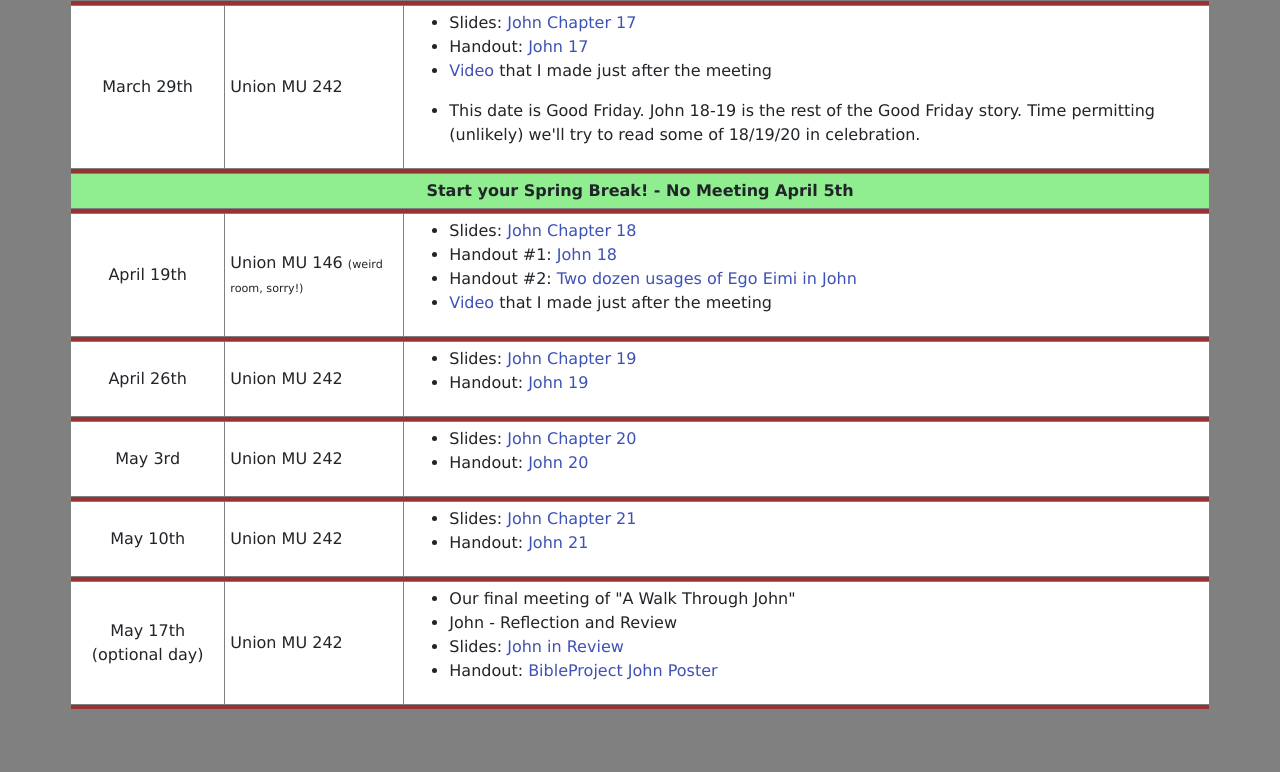
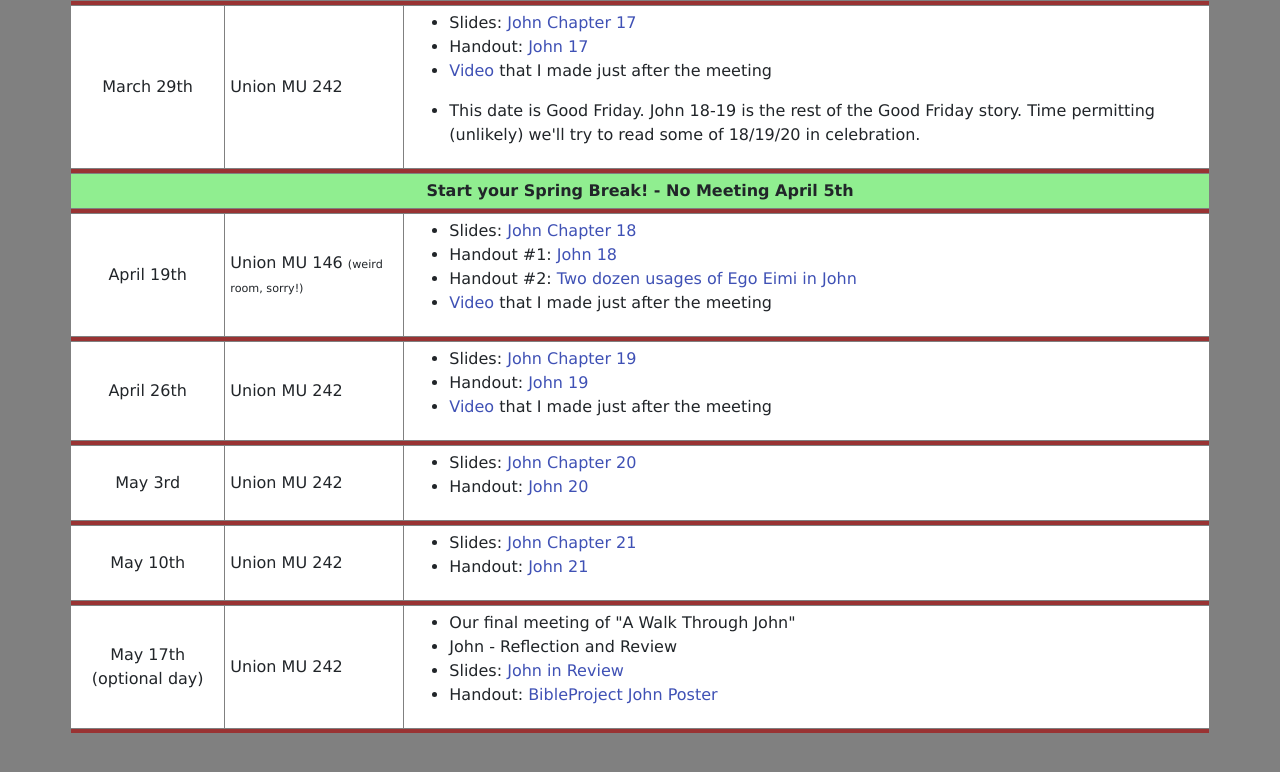
Before and after one commit to fisherds/walk-through-john, a plain HTML site: page public/index.html in a window 1280 px wide. Shown: the part 3082-3854 px from the top of the page. Drawn offline with Linux system fonts and the light colour scheme; some packages are replaced by stand-ins of ours.

Commit message:
ch 19 video

```diff
--- a/public/index.html
+++ b/public/index.html
@@ -725,6 +725,9 @@
                     Chapter 19</a></li>
                 <li>Handout:&nbsp;<a href="https://docs.google.com/presentation/d/1iMgWe8LRdXIl8aa82LJa4SlTWLVQ409OVY_LR_nR2zg/edit#slide=id.g2cda9aaac9d_0_153">John
                     19</a></li>
+                    <li><a href="https://youtu.be/Uiz_eEUZnDQ" target="_blank">Video</a> that I made just after the meeting
+                    </li>
+
               </ul>
             </td>
           </tr>
```
